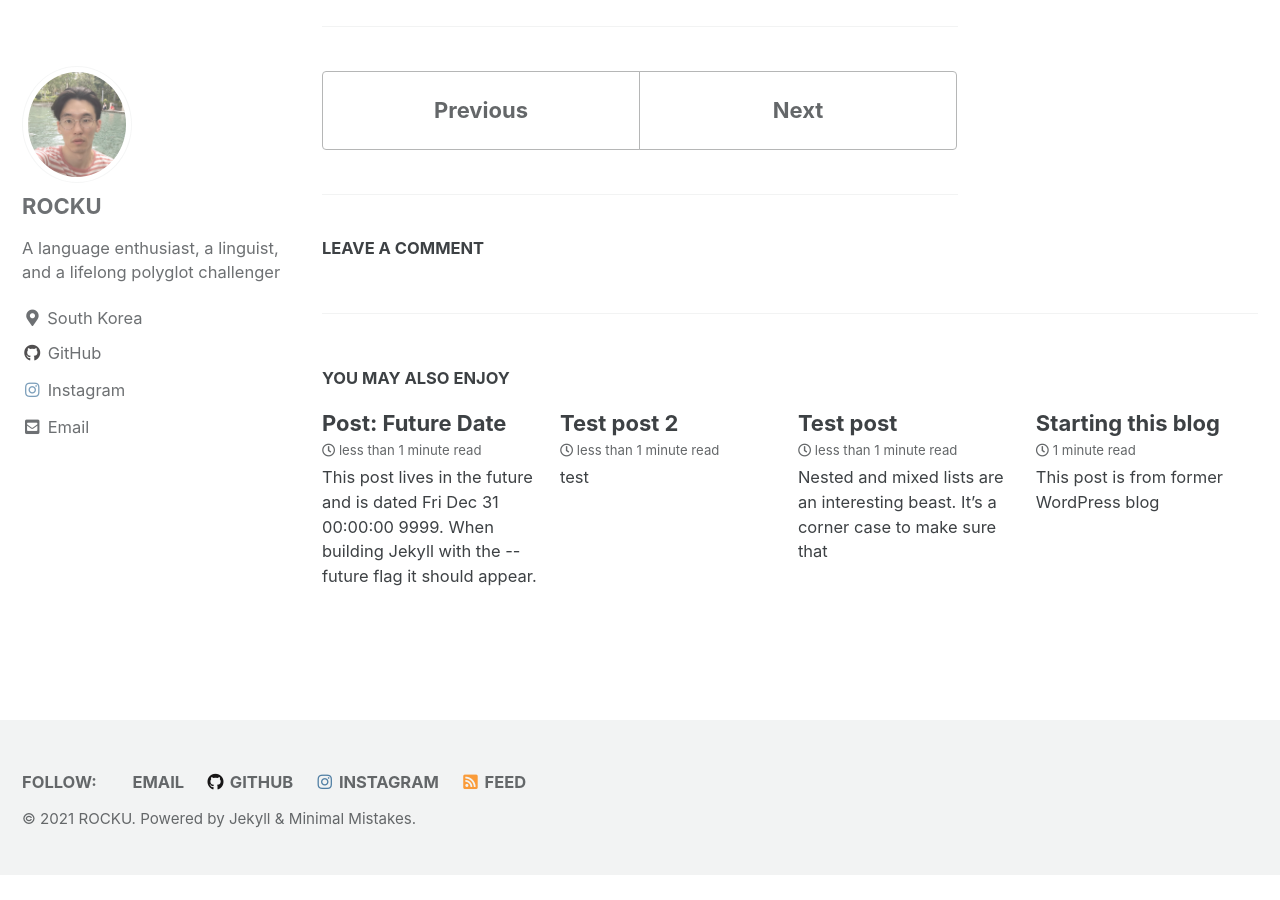
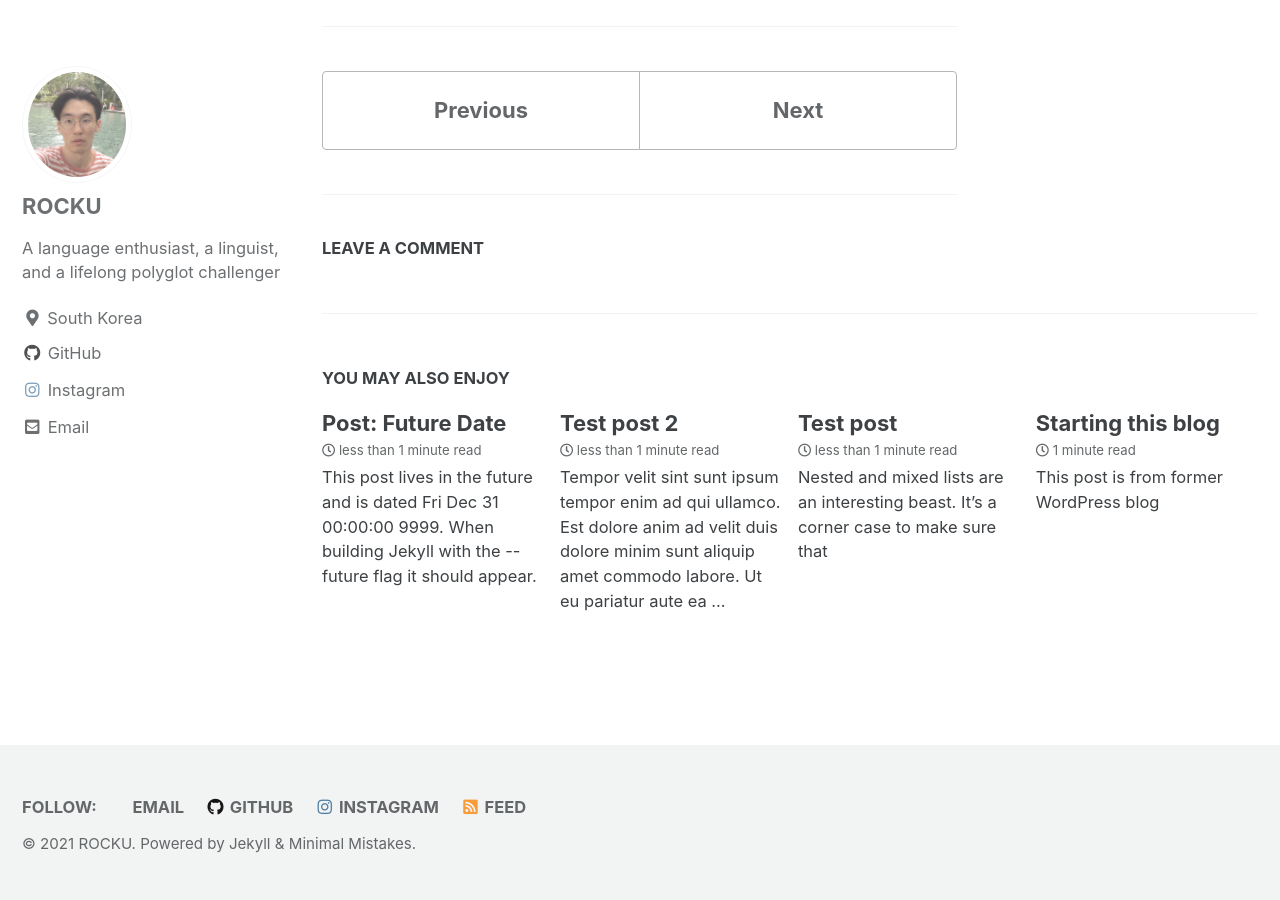
Before and after one commit to rockulang/rockulang.github.io, a Jekyll site: the page built from _posts/2021-01-15-disqus-test.md, in a window 1280 px wide and 900 px high, scrolled down 1213 px. Built offline with Jekyll 4.4.1, drawn with Linux system fonts in a browser that asks for light colours; cached includes are drawn as plain includes; comment, search, counter and statistics services are not loaded; before the commit the page ends 2088 px from its top, so only the background shows below that; part of the change alters nothing that is shown.

Commit message:
modified contents

```diff
--- a/_posts/2021-01-02-test2.md
+++ b/_posts/2021-01-02-test2.md
@@ -1,5 +1,4 @@
 ---
-author_profile: true
 comments: true
 
 title:  "Test post 2"
@@ -9,8 +8,6 @@ tags:
   - test
 ---
 
-# test
-
 Tempor velit sint sunt ipsum tempor enim ad qui ullamco. Est dolore anim ad velit duis dolore minim sunt aliquip amet commodo labore. Ut eu pariatur aute ea aute excepteur laborum. Esse ea esse excepteur minim mollit qui cillum excepteur ex dolore magna. Labore deserunt fugiat incididunt incididunt sint ea. Consequat dolore aute laboris quis proident quis non et est consectetur ex eiusmod sit culpa.
 
 Cupidatat ea do et in excepteur in. Ad nostrud ut est esse eu duis ea sunt eiusmod. Aliquip tempor veniam sint elit fugiat. Velit incididunt laboris amet incididunt labore dolore irure velit excepteur commodo deserunt laborum. Consectetur eu fugiat veniam veniam Lorem labore magna eiusmod. Ea occaecat reprehenderit pariatur consectetur minim labore ut aliquip.
--- a/_posts/2021-01-15-disqus-test.md
+++ b/_posts/2021-01-15-disqus-test.md
@@ -1,6 +1,4 @@
 ---
-
-author_profile: true
 comments: true
 
 title:  "Disqus test"
```
